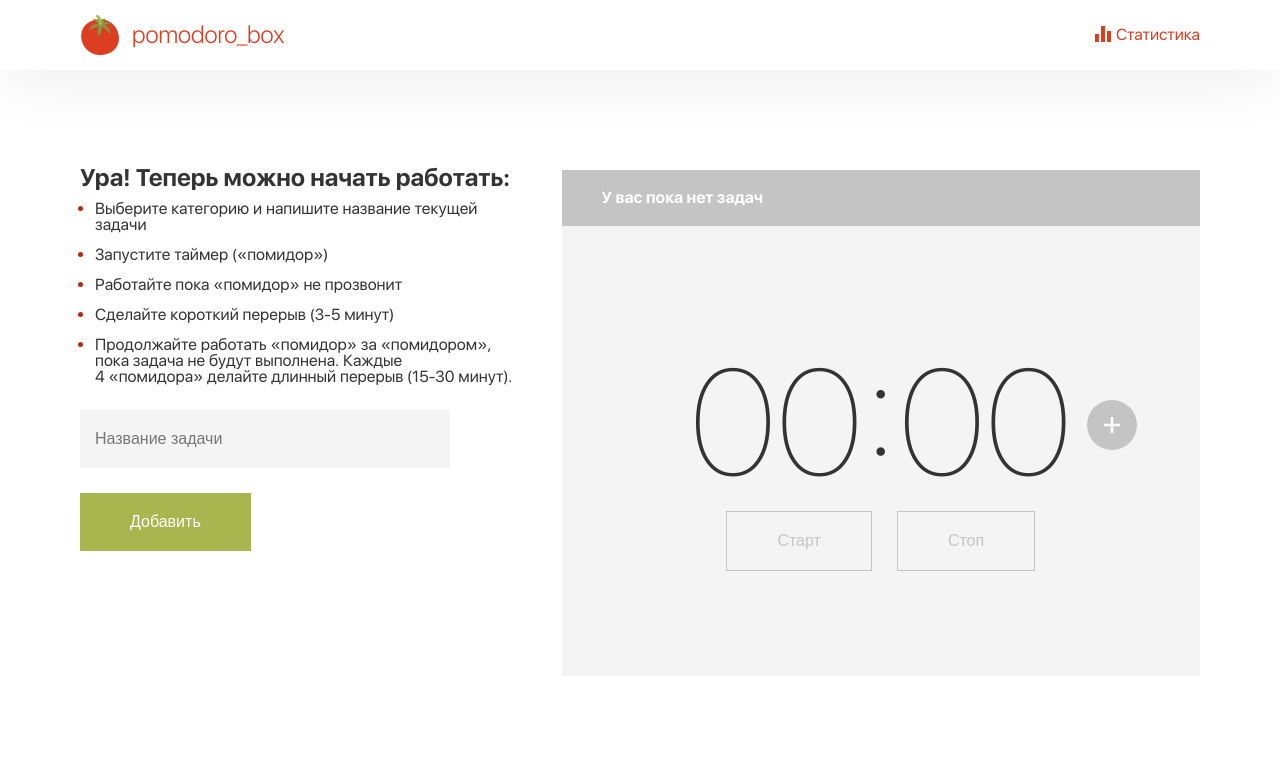
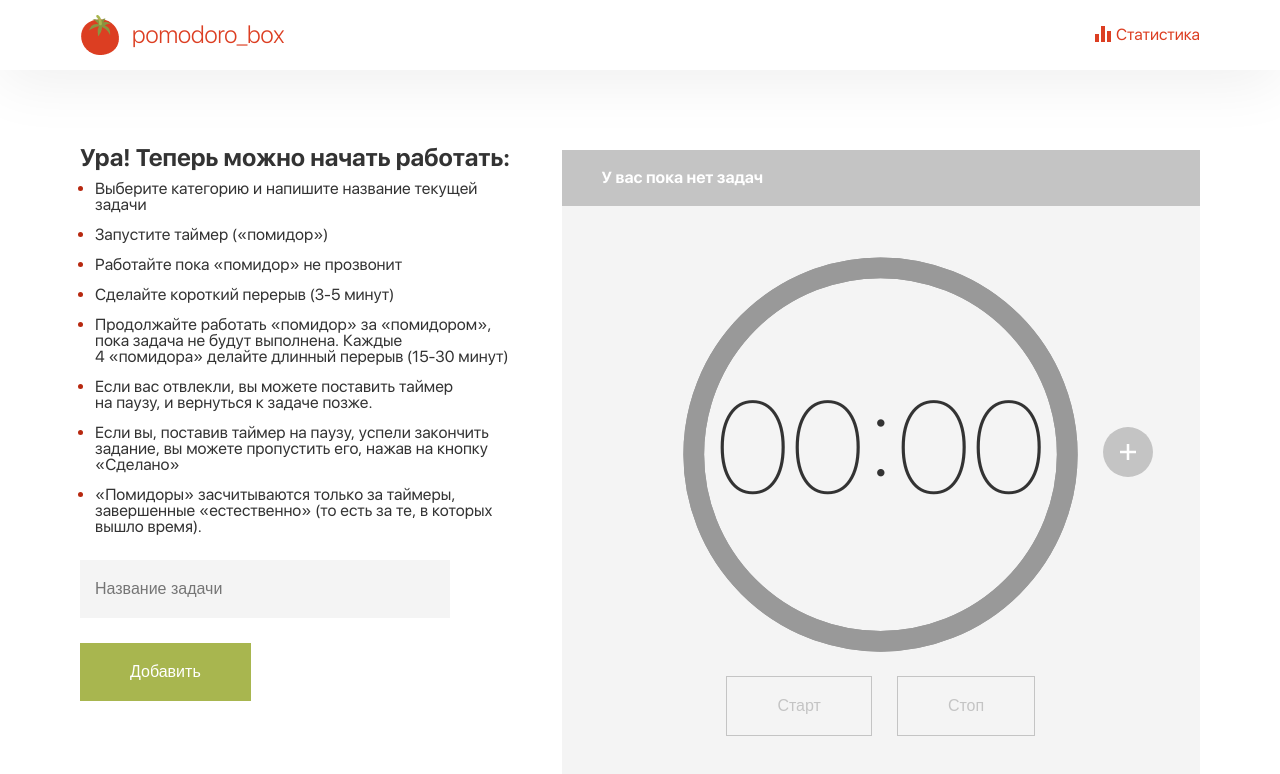
Before and after one commit to MarinaVorobey/Pomodoro-Timer, a React (Vite) app in the folder Project/: page / in a window 1280 px wide. Shown: the top 774 px of the page. Built offline with nearby package versions, Linux system fonts and the light colour scheme.

Commit message:
feat: timer animated

```diff
--- a/Project/package.json
+++ b/Project/package.json
@@ -14,7 +14,8 @@
     "framer-motion": "^11.1.7",
     "react": "^18.2.0",
     "react-dom": "^18.2.0",
-    "react-redux": "^9.1.1"
+    "react-redux": "^9.1.1",
+    "react-router-dom": "^6.23.0"
   },
   "devDependencies": {
     "@types/react": "^18.2.66",
--- a/Project/src/hooks/useTimer.ts
+++ b/Project/src/hooks/useTimer.ts
@@ -6,11 +6,11 @@ export function useTimer(time: number, working: boolean) {
   const dispatch = useDispatch();
 
   useEffect(() => {
+    if (!working) {
+      return;
+    }
     if (time <= 0) {
       dispatch(completeTimer());
-      return;
-    }
-    if (!working) {
       return;
     }
 
--- a/Project/src/index.css
+++ b/Project/src/index.css
@@ -163,7 +163,7 @@ button {
 
 .header {
   padding: 15px 80px;
-  margin-bottom: 100px;
+  margin-bottom: 80px;
   box-shadow: 0px 10px 63px 0px #00000012;
 }
 
--- a/Project/src/pages/home/Timer/TimeBlock/TimeBlock.tsx
+++ b/Project/src/pages/home/Timer/TimeBlock/TimeBlock.tsx
@@ -4,6 +4,7 @@ import { TCurrentTask } from "../../../../store/rootReducer";
 import { Button } from "../../../../ui/Button";
 import { addTime } from "../../../../store/actions";
 import { useTimer } from "../../../../hooks/useTimer";
+import { calculateCircleDasharray } from "../../../../util/calculateCircleDasharray";
 
 type TTimeBlockProps = {
   taskData: TCurrentTask | null;
@@ -11,13 +12,47 @@ type TTimeBlockProps = {
 
 export function TimeBlock({ taskData }: TTimeBlockProps) {
   const dispatch = useDispatch();
-  const time: number = taskData ? taskData.time : 0;
+
+  const time = taskData ? taskData.time : 0;
+  const passedTime = taskData ? taskData.passed : 0;
   const working = taskData ? !taskData.isPaused && !taskData.isStopped : false;
+  const circle = calculateCircleDasharray(time, passedTime);
+
   const timer = useTimer(time, working);
   const formattedTime = formatTimeTimer(timer);
 
   return (
     <div className="timer__time-block">
+      <svg
+        className="timer__svg"
+        viewBox="0 0 100 100"
+        xmlns="http://www.w3.org/2000/svg"
+      >
+        <g className="timer__circle">
+          <circle
+            className="timer__path-elapsed"
+            cx="50"
+            cy="50"
+            r="45"
+          ></circle>
+          <path
+            className={`timer__path-remaining timer__path-remaining--${
+              !taskData || taskData.isStopped
+                ? "stopped"
+                : taskData.mode === "work"
+                ? "work"
+                : "break"
+            }`}
+            strokeDasharray={circle}
+            d="
+              M 50, 50
+              m -45, 0
+              a 45,45 0 1,0 90,0
+              a 45,45 0 1,0 -90,0
+            "
+          ></path>
+        </g>
+      </svg>
       <p
         className={`timer__time ${
           !taskData || taskData.isPaused || taskData.isStopped
--- a/Project/src/pages/home/Timer/Timer.tsx
+++ b/Project/src/pages/home/Timer/Timer.tsx
@@ -26,7 +26,7 @@ export function Timer() {
             ? ""
             : currTask.mode !== "break"
             ? `Помидор ${currTask.tomatoesPassed + 1}`
-            : `Перерыв ${currTask.tomatoesPassed}`}
+            : `Перерыв ${currTask.tomatoesPassed + 1}`}
         </span>
       </div>
       <div className="timer__body">
--- a/Project/src/pages/home/Timer/timer.css
+++ b/Project/src/pages/home/Timer/timer.css
@@ -1,37 +1,4 @@
 /* Timer */
-@keyframes fadeout {
-  from {
-    opacity: 1;
-  }
-
-  to {
-    opacity: 0;
-  }
-}
-
-@keyframes shrinkFade {
-  100% {
-    height: 0;
-    margin: 0;
-    opacity: 0;
-  }
-}
-
-@keyframes growFade {
-  100% {
-    height: auto;
-    opacity: 1;
-  }
-}
-
-@keyframes moveCallout {
-  100% {
-    top: 50%;
-    left: 50%;
-    transform: translate(-50%, -50%);
-  }
-}
-
 .timer {
   position: sticky;
   top: 20px;
@@ -79,20 +46,61 @@
   flex-flow: column wrap;
   justify-content: center;
   align-items: center;
-  min-height: 450px;
+  min-height: 650px;
   background-color: var(--beige);
 }
 
 .timer__time-block {
   position: relative;
-  min-width: 375px;
+  display: flex;
+  justify-content: center;
+  min-width: 415px;
+  margin-top: 40px;
+  margin-bottom: 150px;
+}
+
+.timer__svg {
+  position: absolute;
+  top: -75%;
+  left: 0;
+  transform: scaleX(-1);
+}
+
+.timer__circle {
+  fill: none;
+  stroke: none;
+}
+
+.timer__path-elapsed {
+  stroke-width: 5px;
+  stroke: var(--grey99);
+}
+
+.timer__path-remaining {
+  stroke-width: 5px;
+  stroke-linecap: round;
+  transform: rotate(90deg);
+  transform-origin: center;
+  transition: 1s linear all;
+}
+
+.timer__path-remaining--stopped {
+  stroke: var(--grey99);
+}
+
+.timer__path-remaining--work {
+  stroke: var(--red);
+}
+
+.timer__path-remaining--break {
+  stroke: var(--green);
 }
 
 .timer__time {
   margin: 0;
-  font-size: 150px;
+  font-size: 130px;
   font-weight: 200;
-  line-height: 179px;
+  line-height: 159px;
   transition: color 0.3s ease-in-out;
 }
 
@@ -160,6 +168,7 @@
 }
 
 .timer__controls {
+  z-index: 100;
   display: flex;
   flex-flow: row nowrap;
   gap: 25px;
--- a/Project/src/pages/home/Tutorial/Tutorial.tsx
+++ b/Project/src/pages/home/Tutorial/Tutorial.tsx
@@ -21,7 +21,21 @@ export function Tutorial() {
           Продолжайте работать &laquo;помидор&raquo;
           за&nbsp;&laquo;помидором&raquo;, пока задача не&nbsp;будут выполнена.
           Каждые 4&nbsp;&laquo;помидора&raquo; делайте длинный перерыв
-          (15-30&nbsp;минут).
+          (15-30&nbsp;минут)
+        </li>
+        <li className="tutorial__item">
+          Если вас отвлекли, вы&nbsp;можете поставить таймер на&nbsp;паузу,
+          и&nbsp;вернуться к задаче позже.
+        </li>
+        <li className="tutorial__item">
+          Если&nbsp;вы, поставив таймер на&nbsp;паузу, успели закончить задание,
+          вы&nbsp;можете пропустить его, нажав на&nbsp;кнопку
+          &laquo;Сделано&raquo;
+        </li>
+        <li className="tutorial__item">
+          &laquo;Помидоры&raquo; засчитываются только за&nbsp;таймеры,
+          завершенные &laquo;естественно&raquo; (то&nbsp;есть за&nbsp;те,
+          в&nbsp;которых вышло время).
         </li>
       </ul>
     </div>
--- a/Project/src/store/rootReducer.ts
+++ b/Project/src/store/rootReducer.ts
@@ -40,6 +40,7 @@ export type TCurrentTask = {
   id: string;
   name: string;
   time: number;
+  passed: number;
   tomatoesPassed: number;
   tomatoesLeft: number;
   isPaused: boolean;
@@ -93,6 +94,7 @@ export const rootReducer: Reducer<
           id: state.tasks[0].id,
           name: action.name,
           time: TOMATO_TIME,
+          passed: 0,
           tomatoesPassed: 0,
           tomatoesLeft: 1,
           isPaused: false,
@@ -145,6 +147,7 @@ export const rootReducer: Reducer<
             id: state.tasks[0].id,
             name: state.tasks[0].name,
             time: TOMATO_TIME,
+            passed: 0,
             tomatoesPassed: 0,
             tomatoesLeft: state.tasks[0].tomatoes,
             isPaused: false,
@@ -164,6 +167,7 @@ export const rootReducer: Reducer<
     .addCase(TIMER_COUNT, (state) => {
       if (!state.currTask) return;
       state.currTask.time -= 1000;
+      state.currTask.passed += 1000;
       state.totalTime -= 1000;
     })
     .addCase(PAUSE_TIMER, (state) => {
@@ -194,6 +198,7 @@ export const rootReducer: Reducer<
               id: state.tasks[0].id,
               name: state.tasks[0].name,
               time: BREAK_TIME,
+              passed: 0,
               tomatoesPassed: 0,
               tomatoesLeft: state.tasks[0].tomatoes,
               isPaused: false,
@@ -238,6 +243,7 @@ export const rootReducer: Reducer<
           id: state.tasks[0].id,
           name: state.tasks[0].name,
           time: TOMATO_TIME,
+          passed: 0,
           tomatoesPassed: 0,
           tomatoesLeft: state.tasks[0].tomatoes,
           isPaused: false,
--- /dev/null
+++ b/Project/src/util/calculateCircleDasharray.ts
@@ -0,0 +1,10 @@
+export function calculateCircleDasharray(
+  timeLeft: number,
+  timePassed: number
+): string {
+  const total: number = timePassed + timeLeft;
+  const rawTimeFraction: number = timeLeft / total;
+  const timeFraction: number =
+    rawTimeFraction - (1 / total) * (1 - rawTimeFraction);
+  return `${(timeFraction * 283).toFixed(0)} 283`;
+}
```
Also changed, not shown: 1 other file (tests, documents, lock files or other folders).
